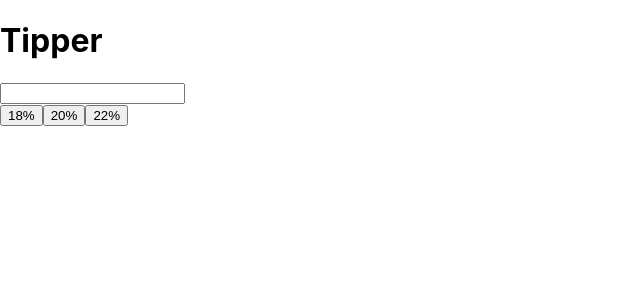
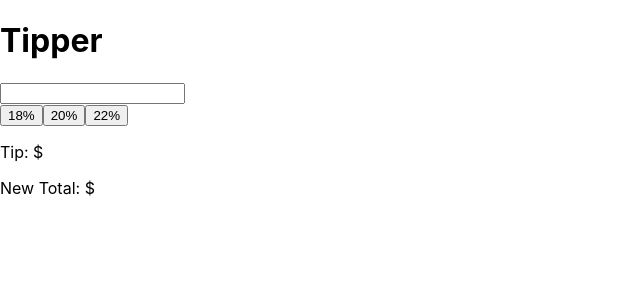
Before and after one commit to NatGallagher/Tipper, a React (Create React App) app in the folder tipper/: page /#/ in a window 1280 px wide. Shown: the top 300 px of the page, without its empty margins (0-640 px from the left). Built offline with nearby package versions, Linux system fonts and the light colour scheme.

Commit message:
Now shows new total on the screen. Fixed(2) was added to only show 2 decimal points

```diff
--- a/tipper/src/Components/Home.js
+++ b/tipper/src/Components/Home.js
@@ -3,14 +3,19 @@ import { useEffect, useState, useRef } from "react"
 function Home() {
 
     const [total, setTotal] = useState("");
+    const [newTotal, setNewTotal] = useState("");
     const input = useRef(null);
 
     function smallTip() {
         let msg = "smallTip";
         console.log(msg);
-        const inputValue = input.current.value;
+        const inputValue = parseFloat(input.current.value);
         const tipped = (inputValue * 18) / 100
-        setTotal(tipped)
+        const afterTip = (inputValue + tipped);
+        const roundedTip = parseFloat(tipped.toFixed(2));
+        const roundedTotal = parseFloat(afterTip.toFixed(2));
+        setTotal(roundedTip)
+        setNewTotal(roundedTotal);
         input.current.value = "";
     }
 
@@ -44,7 +49,8 @@ function Home() {
         <button onClick={largeTip}>22%</button>
       </div>
       <div>
-        {total}
+        <p>Tip: ${total}</p>
+        <p>New Total: ${newTotal}</p>
       </div>
     </div>
   );
```
